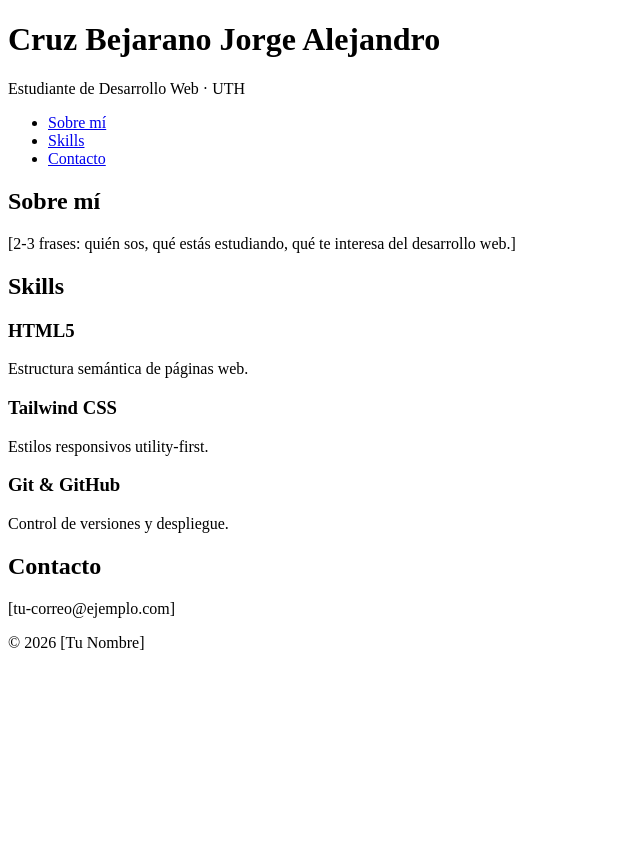
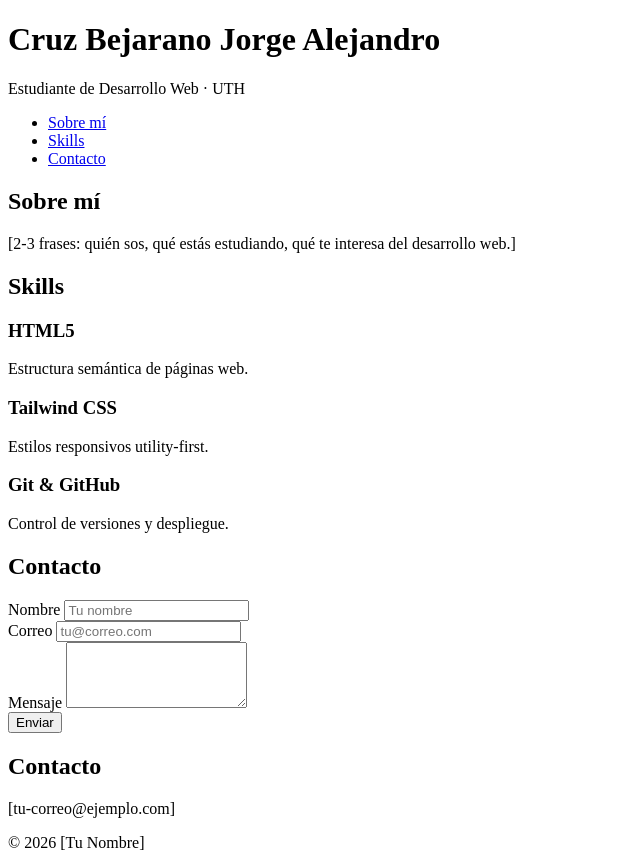
Before and after one commit to CruzBejaranoYorsh/portafolio_CBJA, a plain HTML site: page index.html in a window 1280 px wide. Shown: the whole page, without its empty margins (0-640 px from the left). Before the commit the page ends 800 px from the top, so only its background shows below. Drawn offline with Linux system fonts and the light colour scheme.

Commit message:
Segundo commit: Agregado de contacto

```diff
--- a/index.html
+++ b/index.html
@@ -72,6 +72,46 @@
       </article>
     <!-- cierre de la sección "skills" -->
     </section>
+
+
+<section id="proyectos">
+<h2>Contacto</h2>
+<form>
+  <div>
+    <label for="nombre">Nombre</label>
+    <input
+      type="text"
+      id="nombre"
+      name="nombre"
+      required
+      minlength="2"
+      placeholder="Tu nombre">
+  </div>
+
+  <div>
+    <label for="correo">Correo</label>
+    <input
+      type="email"
+      id="correo"
+      name="correo"
+      required
+      placeholder="tu@correo.com">
+  </div>
+
+  <div>
+    <label for="mensaje">Mensaje</label>
+    <textarea
+      id="mensaje"
+      name="mensaje"
+      required
+      minlength="10"
+      maxlength="500"
+      rows="4"></textarea>
+  </div>
+
+  <button type="submit">Enviar</button>
+</form>
+
   <!-- cierre de main -->
   </main>
 
```
